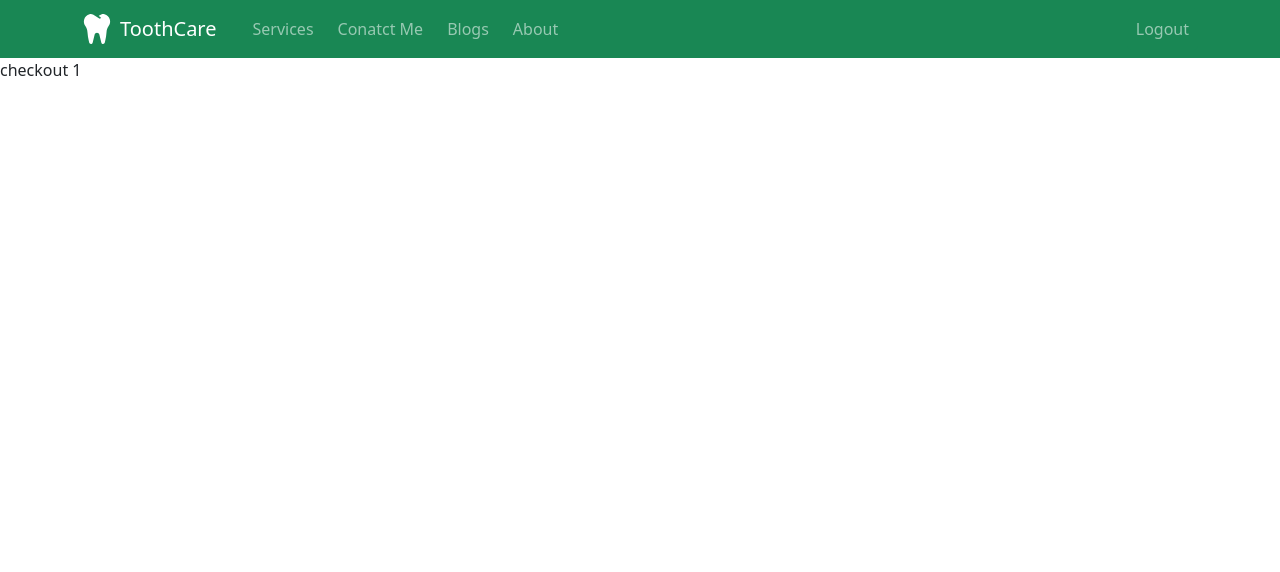
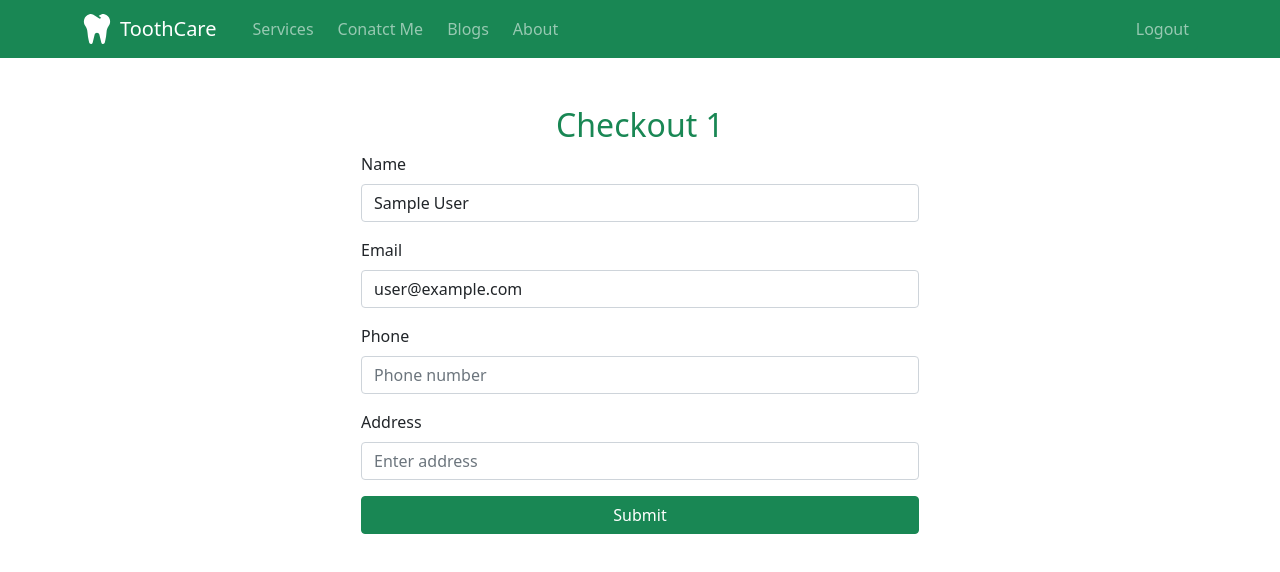
Before and after one commit to ishtiyak98/tooth-care, a React (Create React App) app: page /checkout/1 in a window 1280 px wide. Shown: the top 572 px of the page. Built offline with nearby package versions, Linux system fonts and the light colour scheme; no server answers; sample sign-in values are in the browser's storage.

Commit message:
spinner and checkout form added

```diff
--- a/src/components/RequireAuth/RequireAuth.js
+++ b/src/components/RequireAuth/RequireAuth.js
@@ -1,7 +1,8 @@
 import React from "react";
 import { Navigate, useLocation } from "react-router-dom";
-import { useAuthState } from 'react-firebase-hooks/auth';
+import { useAuthState } from "react-firebase-hooks/auth";
 import auth from "../../firebase.init";
+import { Spinner } from "react-bootstrap";
 
 const RequireAuth = ({ children }) => {
   const [user, loading] = useAuthState(auth);
@@ -9,9 +10,9 @@ const RequireAuth = ({ children }) => {
   console.log(user);
 
   if (loading) {
-      return(
-          <div>
-              <h3>Loading</h3>
+    return (
+      <div className="position-absolute top-50 start-50 translate-middle">
+        <Spinner animation="border" variant="success" />
       </div>
     );
   }
--- a/src/components/ServiceCheckout/ServiceCheckout.js
+++ b/src/components/ServiceCheckout/ServiceCheckout.js
@@ -1,14 +1,66 @@
-import React from 'react';
-import { useParams } from 'react-router-dom';
+import React from "react";
+import { Button, Form } from "react-bootstrap";
+import { useParams } from "react-router-dom";
+import { useAuthState } from "react-firebase-hooks/auth";
+import auth from "../../firebase.init";
+import { ToastContainer, toast } from "react-toastify";
+import "react-toastify/dist/ReactToastify.css";
 
 const ServiceCheckout = () => {
-    const {id} = useParams();
+  const [user] = useAuthState(auth);
+  const { id } = useParams();
 
-    return (
-        <div>
-            checkout {id}
-        </div>
-    );
+  const handleCheckout = (event) => {
+    event.preventDefault();
+
+    toast.success("Thank you for the booking");
+  };
+
+  console.log(user);
+  return (
+    <div className="container">
+      <h2 className="text-center text-success mt-5">Checkout {id}</h2>
+
+      <div className="w-50 mx-auto">
+        <Form onSubmit={handleCheckout}>
+          <Form.Group className="mb-3" controlId="formBasicEmail">
+            <Form.Label>Name</Form.Label>
+            <Form.Control
+              type="text"
+              value={user?.displayName}
+              placeholder="Enter name"
+              required
+            />
+          </Form.Group>
+
+          <Form.Group className="mb-3" controlId="formBasicEmail">
+            <Form.Label>Email</Form.Label>
+            <Form.Control
+              type="email"
+              value={user?.email}
+              placeholder="Enter email"
+              required
+            />
+          </Form.Group>
+
+          <Form.Group className="mb-3" controlId="formBasicPassword">
+            <Form.Label>Phone</Form.Label>
+            <Form.Control type="number" placeholder="Phone number" required />
+          </Form.Group>
+
+          <Form.Group className="mb-3" controlId="formBasicEmail">
+            <Form.Label>Address</Form.Label>
+            <Form.Control type="text" placeholder="Enter address" required />
+          </Form.Group>
+
+          <Button className="w-100" variant="success" type="submit">
+            Submit
+          </Button>
+          <ToastContainer />
+        </Form>
+      </div>
+    </div>
+  );
 };
 
 export default ServiceCheckout;
```
Also changed, not shown: public/services.json (+4 -4 lines). Lines whose indentation alone changed are shown as unchanged.
